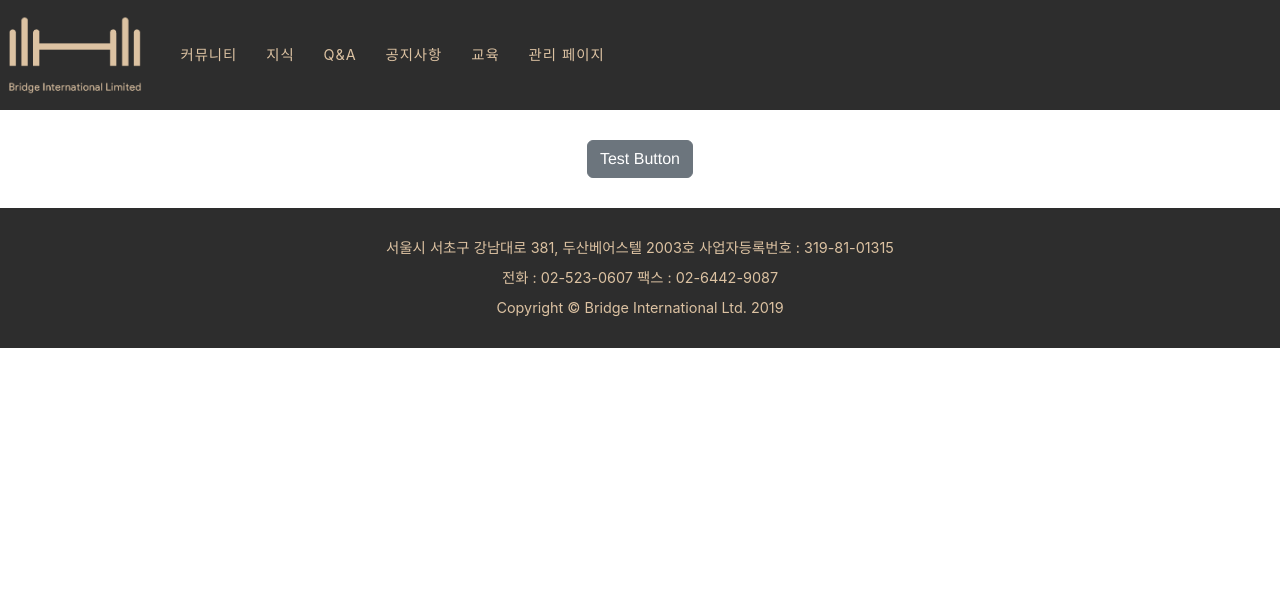
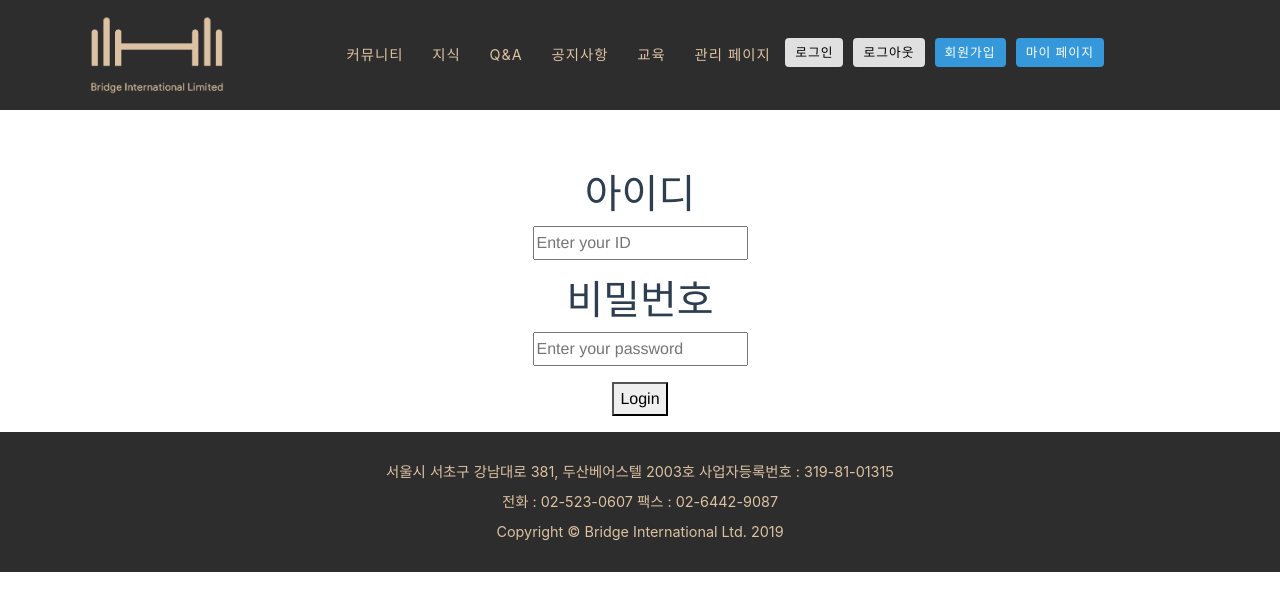
Before and after one commit to TalkingBanana/bil, a Vue app in the folder src/main/front/: page /login in a window 1280 px wide. Shown: the top 610 px of the page. Built offline with nearby package versions, Linux system fonts and the light colour scheme.

Commit message:
Front Fix

```diff
--- a/src/main/front/package.json
+++ b/src/main/front/package.json
@@ -13,7 +13,8 @@
     "bootstrap-vue-3": "^0.5.1",
     "core-js": "^3.8.3",
     "vue": "^3.2.13",
-    "vue-router": "^4.1.6"
+    "vue-router": "^4.1.6",
+    "vuex": "^4.1.0"
   },
   "devDependencies": {
     "@babel/core": "^7.12.16",
--- a/src/main/front/src/App.vue
+++ b/src/main/front/src/App.vue
@@ -1,7 +1,6 @@
 <template>
   <PageHeader/> <!--헤더 컴포넌트-->
   <nav>
-    <b-button @click="test">Test Button</b-button>
   </nav>
   <router-view/>
   <PageFooter/> <!--푸터 컴포넌트-->
--- a/src/main/front/src/assets/css/layouts/layout.css
+++ b/src/main/front/src/assets/css/layouts/layout.css
@@ -9,6 +9,10 @@ body {
 		BlinkMacSystemFont, 'Segoe UI', Roboto, 'Helvetica Neue',
 		'Apple Color Emoji', 'Segoe UI Emoji', 'Segoe UI Symbol',
 		'Noto Color Emoji';
+}
+
+ul {
+	margin: 0 auto;
 }
 
 p {
@@ -35,6 +39,7 @@ h1, h2, h3, h4, h5, h6 {
 		'Noto Color Emoji';
 }
 
+
 /**********************************************************************************************/
 /* Header css */
 /**********************************************************************************************/
@@ -57,6 +62,7 @@ h1, h2, h3, h4, h5, h6 {
 }
 
 #mainNav .navbar-brand {
+	position: static;
 	color: #dcc2a2;
 	font-family: 'Kaushan Script', -apple-system, BlinkMacSystemFont,
 		'Segoe UI', Roboto, 'Helvetica Neue', Arial, sans-serif,
@@ -78,6 +84,7 @@ h1, h2, h3, h4, h5, h6 {
 	font-family: 'Montserrat', -apple-system, BlinkMacSystemFont, 'Segoe UI',
 		Roboto, 'Helvetica Neue', Arial, sans-serif, 'Apple Color Emoji',
 		'Segoe UI Emoji', 'Segoe UI Symbol', 'Noto Color Emoji';
+
 }
 
 #mainNav .navbar-nav .nav-item .nav-link.active, #mainNav .navbar-nav .nav-item .nav-link:hover
@@ -113,6 +120,76 @@ h1, h2, h3, h4, h5, h6 {
 		padding: 12px 0;
 	}
 }
+
+/* 페이드 인/아웃 효과 */
+.fade-screen {
+	position: fixed;
+	top: 0;
+	left: 0;
+	width: 100%;
+	height: 100%;
+	background-color: rgba(0, 0, 0, 0.5);
+	opacity: 0;
+	visibility: hidden;
+	transition: opacity 0.3s ease-in-out, visibility 0.3s ease-in-out;
+  }
+
+  .fade-screen.show {
+	opacity: 1;
+	visibility: visible;
+  }
+
+  .menu ul li {
+	transition: opacity 0.2s cubic-bezier(0.645, 0.045, 0.355, 1);
+}
+
+.menu-container ul li a {
+	display: flex;
+	display: inline-block;
+	font-family: -apple-system, BlinkMacSystemFont,  "Segoe UI", "Roboto", "Oxygen", "Ubuntu", "Cantarell",  "Fira Sans", "Droid Sans", "Helvetica Neue",  sans-serif;
+	text-decoration: none;
+	font-weight: 100;
+	font-size: 16px;
+
+  }
+
+/**********************************************************************************************/
+/* Login&Register css */
+/**********************************************************************************************/
+#mainNav .navbar-nav .nav-item .login-button {
+	background-color: #E0E0E0;
+	border: none;
+	border-radius: 4px;
+	color: black;
+	font-size: 80%;
+	font-weight: 500;
+	padding: 5px 10px;
+	margin-right: 10px;
+	margin-top: 10px;
+	letter-spacing: 1px;
+	font-family: 'Montserrat', -apple-system, BlinkMacSystemFont, 'Segoe UI',
+		Roboto, 'Helvetica Neue', Arial, sans-serif, 'Apple Color Emoji',
+		'Segoe UI Emoji', 'Segoe UI Symbol', 'Noto Color Emoji';
+}
+
+#mainNav .navbar-nav .nav-item .register-button {
+	display: inline-flex;
+	background-color: rgb(52, 152, 219);
+    border: none;
+	border-radius: 4px;
+    color: white;
+    font-size: 80%;
+	font-weight: 500;
+	padding: 5px 10px;
+	margin-right: 10px;
+	margin-top: 10px;
+	letter-spacing: 1px;
+	font-family: 'Montserrat', -apple-system, BlinkMacSystemFont, 'Segoe UI',
+		Roboto, 'Helvetica Neue', Arial, sans-serif, 'Apple Color Emoji',
+		'Segoe UI Emoji', 'Segoe UI Symbol', 'Noto Color Emoji';
+}
+
+
 /**********************************************************************************************/
 /* HomeView Css */
 /**********************************************************************************************/
--- a/src/main/front/src/components/common/PageHeader.vue
+++ b/src/main/front/src/components/common/PageHeader.vue
@@ -1,16 +1,13 @@
-<!-- PageHeader.vue -->
 <template>
-  <div class="header">
   <nav class="navbar navbar-expand-lg navbar-dark " id="mainNav">
+    <div class="container menu-container">
       <router-link to="/" class="navbar-brand js-scroll-trigger">
         <img src="@/assets/imgs/logo_Design1_Type8.png" width="150">
       </router-link>
       <button class="navbar-toggler navbar-toggler-right" type="button" data-bs-toggle="collapse" data-bs-target="#navbarResponsive" aria-controls="navbarResponsive" aria-expanded="false" aria-label="Toggle navigation">
         MENU
-          <i class="fas fa-bars"></i>
       </button>
-
-        <div class="collapse navbar-collapse" id="navbarResponsive">
+      <div class="collapse navbar-collapse" id="navbarResponsive" @click="closeMenu">
         <ul class="navbar-nav text-uppercase ml-auto menu">
           <li class="nav-item">
             <router-link to="/community" class="nav-link js-scroll-trigger">커뮤니티</router-link>
@@ -30,19 +27,36 @@
           <li class="nav-item">
             <router-link to="/management" class="nav-link js-scroll-trigger">관리 페이지</router-link>
           </li>
+          <li class="nav-item">
+            <router-link to="/login" class="login-button js-scroll-trigger">로그인</router-link>
+          </li>
+          <li class="nav-item">
+            <router-link to="/" class="login-button js-scroll-trigger">로그아웃</router-link>
+          </li>
+          <li class="nav-item">
+            <router-link to="/register" class="register-button js-scroll-trigger">회원가입</router-link>
+          </li>
+          <li class="nav-item">
+            <router-link to="/profile" class="register-button js-scroll-trigger">마이 페이지</router-link>
+          </li>
         </ul>
+      </div>
     </div>
   </nav>
   <div class="fade-screen"></div>
-  </div>
 </template>
-
 <script>
 export default {
-
+  methods: {
+    closeMenu() {
+      if (window.innerWidth < 992) { // 992px 미만에서만 동작
+        const navbarToggler = document.querySelector('.navbar-toggler');
+        if (navbarToggler.classList.contains('collapsed')) {
+          return; // 메뉴가 닫혀있으면 리턴
         }
+        navbarToggler.click(); // 메뉴가 열려있으면 클릭 이벤트를 발생시켜 닫기
+      }
+    }
+  }
+};
 </script>
-
-<style scoped>
-
-</style>
--- a/src/main/front/src/main.js
+++ b/src/main/front/src/main.js
@@ -2,10 +2,10 @@ import { createApp } from 'vue'
 import App from './App.vue'
 import axios from "axios";
 import router from "./router";
+import './assets/css/layouts/layout.css';
 import BootstrapVue3 from 'bootstrap-vue-3';
 import 'bootstrap/dist/css/bootstrap.min.css'
 import 'bootstrap-vue-3/dist/bootstrap-vue-3.css'
-import './assets/css/layouts/layout.css';
 
 axios.defaults.baseURL="http://localhost:8090";
 const app = createApp(App).use(router);
--- a/src/main/front/src/router/index.js
+++ b/src/main/front/src/router/index.js
@@ -7,58 +7,67 @@ const routes = [
     name: 'home',
     component: HomeView
   },
-  {
+  { /* 커뮤니티 router*/
     path: '/community',
     name: 'community',
-    // route level code-splitting
-    // this generates a separate chunk (about.[hash].js) for this route
-    // which is lazy-loaded when the route is visited.
-    component: () => import(/* webpackChunkName: "about" */ '../views/CommunityView.vue')
+
+    component: () => import('../views/CommunityView.vue')
   }
   ,
-  {
+  { /* 지식 router*/
     path: '/knowledge',
     name: 'knowledge',
-    // route level code-splitting
-    // this generates a separate chunk (about.[hash].js) for this route
-    // which is lazy-loaded when the route is visited.
-    component: () => import(/* webpackChunkName: "about" */ '../views/KnowledgeView.vue')
+
+    component: () => import('../views/KnowledgeView.vue')
   }
   ,
-  {
+  { /* Q&A router*/
     path: '/question',
     name: 'question',
-    // route level code-splitting
-    // this generates a separate chunk (about.[hash].js) for this route
-    // which is lazy-loaded when the route is visited.
-    component: () => import(/* webpackChunkName: "about" */ '../views/QuestionView.vue')
+
+    component: () => import('../views/QuestionView.vue')
   }
   ,
-  {
+  { /* 공지사항 router*/
     path: '/notice',
     name: 'notice',
-    // route level code-splitting
-    // this generates a separate chunk (about.[hash].js) for this route
-    // which is lazy-loaded when the route is visited.
-    component: () => import(/* webpackChunkName: "about" */ '../views/NoticeView.vue')
+
+    component: () => import('../views/NoticeView.vue')
   }
   ,
-  {
+  { /* 교육 router*/
     path: '/study',
     name: 'study',
-    // route level code-splitting
-    // this generates a separate chunk (about.[hash].js) for this route
-    // which is lazy-loaded when the route is visited.
-    component: () => import(/* webpackChunkName: "about" */ '../views/StudyView.vue')
+
+    component: () => import('../views/StudyView.vue')
   }
   ,
-  {
+  { /* 관리 페이지 router*/
     path: '/management',
     name: 'management',
-    // route level code-splitting
-    // this generates a separate chunk (about.[hash].js) for this route
-    // which is lazy-loaded when the route is visited.
-    component: () => import(/* webpackChunkName: "about" */ '../views/ManagementView.vue')
+
+    component: () => import('../views/ManagementView.vue')
+  }
+  ,
+  { /* 로그인 페이지 router*/
+    path: '/login',
+    name: 'login',
+
+    component: () => import('../views/LoginView.vue')
+  }
+  ,
+  { /* 관리 페이지 router*/
+    path: '/register',
+    name: 'register',
+
+    component: () => import('../views/RegisterView.vue')
+  }
+  ,
+  { /* 마이 페이지 router*/
+    path: '/profile',
+    name: 'profile',
+
+    component: () => import('../views/ProfileView.vue')
   }
 ]
 
--- /dev/null
+++ b/src/main/front/src/views/LoginView.vue
@@ -0,0 +1,53 @@
+<template>
+    <div class="login">
+      <div id="loginForm">
+        <form @submit.prevent="fnLogin">
+          <h1>아이디</h1>
+          <p>
+            <input class="w3-input" name="uid" placeholder="Enter your ID" v-model="user_id"><br>
+          </p>
+          <h1>비밀번호</h1>
+          <p>
+            <input name="password" class="w3-input" placeholder="Enter your password" v-model="user_pw" type="password">
+          </p>
+          <p>
+            <button type="submit" class="w3-button w3-green w3-round">Login</button>
+          </p>
+        </form>
+      </div>
+    </div>
+  </template>
+
+<script>
+
+export default {
+  data() {
+    return {
+      user_id: '',
+      user_pw: ''
+    }
+  },
+  methods: {
+    fnLogin() {
+      if (this.user_id === '') {
+        alert('ID를 입력하세요.')
+        return
+      }
+
+      if (this.user_pw === '') {
+        alert('비밀번호를 입력하세요.')
+        return
+      }
+
+      alert('로그인 되었습니다.')
+    }
+  }
+}
+</script>
+
+<style>
+#loginForm {
+  width: 500px;
+  margin: auto;
+}
+</style>
--- a/src/main/front/src/views/NoticeView.vue
+++ b/src/main/front/src/views/NoticeView.vue
@@ -1,5 +1,5 @@
 <template>
   <div class="study">
-    <h1>교육 페이지입니다.</h1>
+    <h1>공지사항 페이지입니다.</h1>
   </div>
 </template>
--- /dev/null
+++ b/src/main/front/src/views/ProfileView.vue
@@ -0,0 +1,5 @@
+<template>
+    <div class="profile">
+      <h1>마이 페이지입니다.</h1>
+    </div>
+  </template>
--- /dev/null
+++ b/src/main/front/src/views/RegisterView.vue
@@ -0,0 +1,5 @@
+<template>
+    <div class="register">
+      <h1>회원가입 페이지입니다.</h1>
+    </div>
+  </template>
--- a/src/main/front/src/views/StudyView.vue
+++ b/src/main/front/src/views/StudyView.vue
@@ -1,5 +1,5 @@
 <template>
   <div class="community">
-    <h1>커뮤니티 페이지입니다.</h1>
+    <h1>교육 페이지입니다.</h1>
   </div>
 </template>
```
Also changed, not shown: 1 other file (tests, documents, lock files or other folders). Lines whose indentation alone changed are shown as unchanged.
